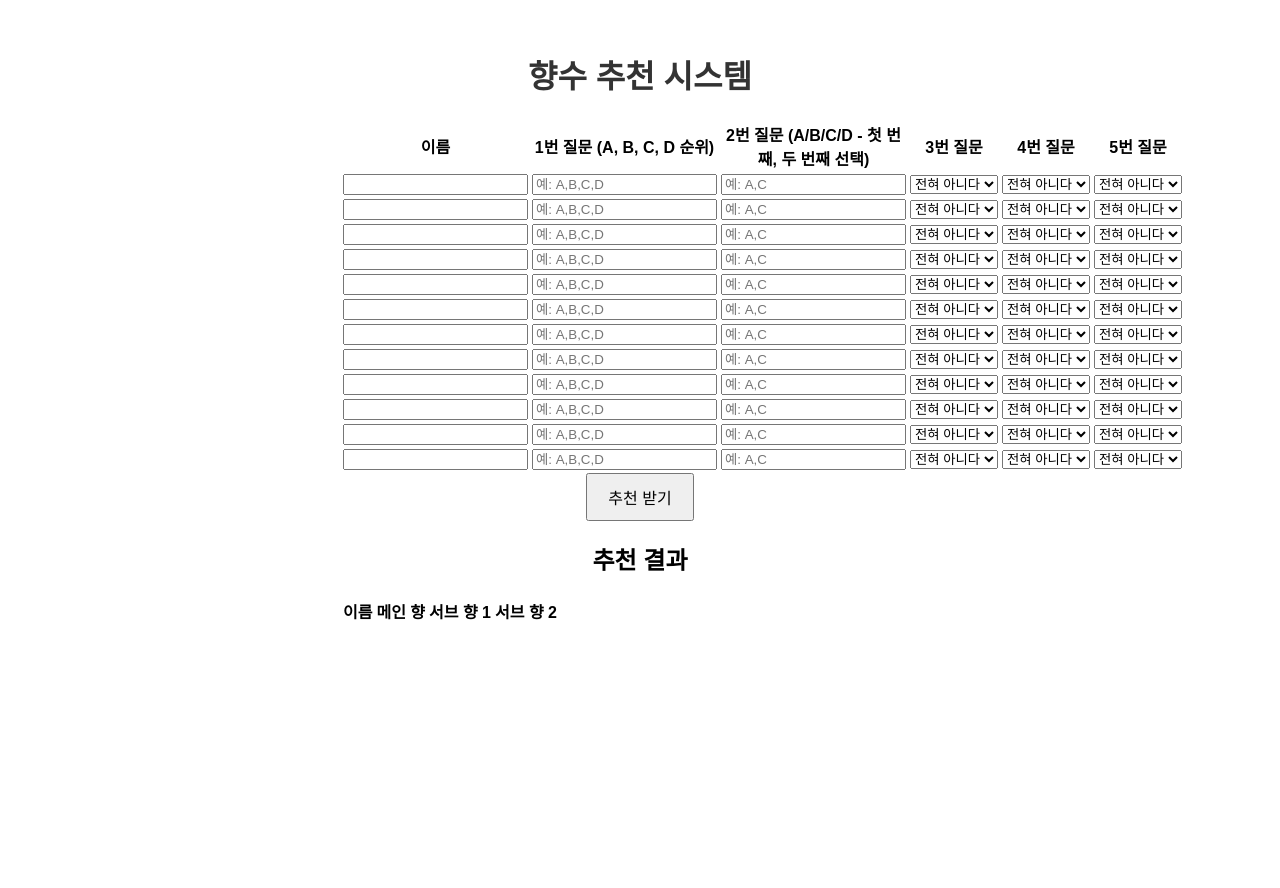
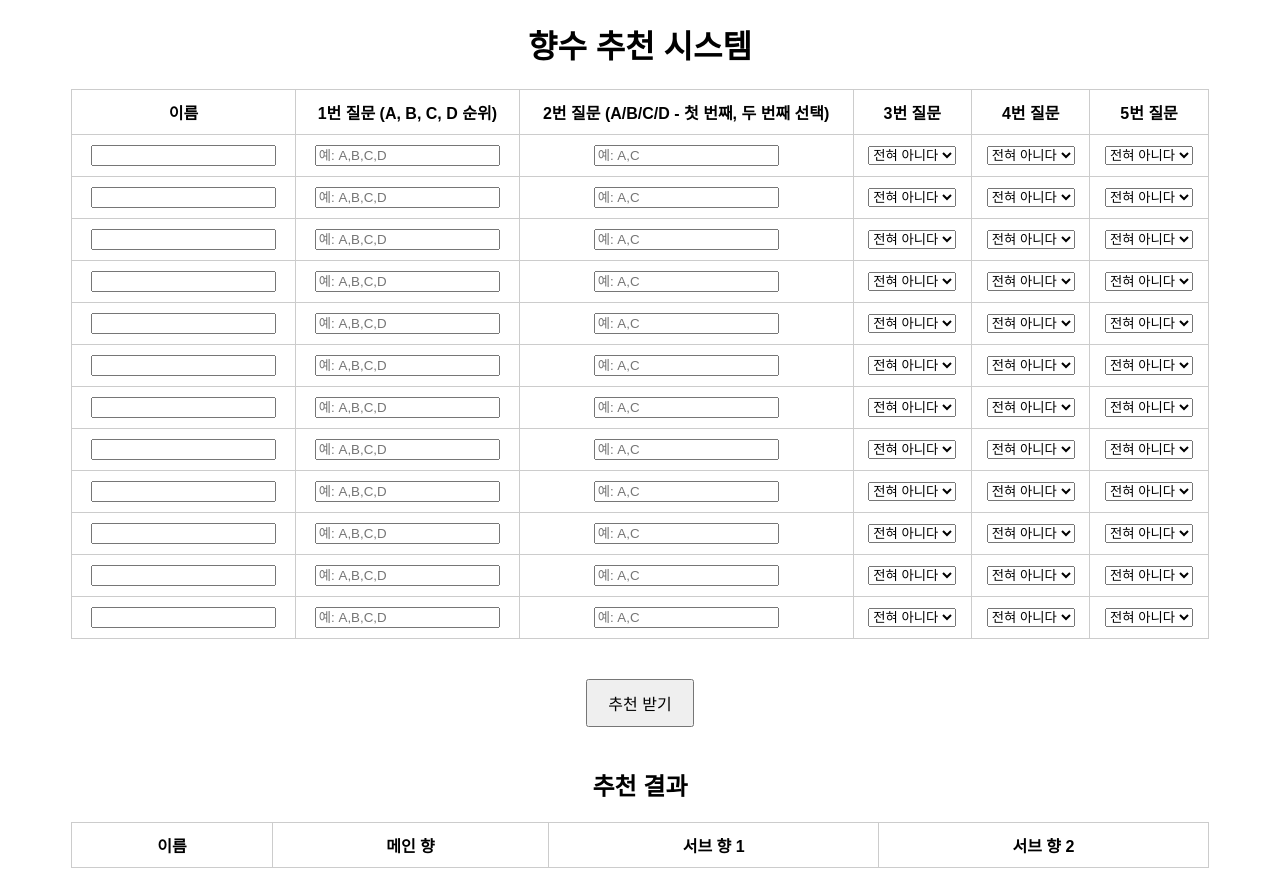
Before and after one commit to Rocket272/Rocket272, a plain HTML site: page index.html in a window 1280 px wide. Before the commit the page ends 800 px from the top, so only its background shows below. Drawn offline with Linux system fonts and the light colour scheme.

Commit message:
Update styles.css

```diff
--- a/styles.css
+++ b/styles.css
@@ -1,26 +1,23 @@
 body {
-    font-family: Arial, sans-serif;
-    max-width: 600px;
-    margin: 20px auto;
-    padding: 10px;
-    text-align: center;
+  font-family: Arial, sans-serif;
+  text-align: center;
 }
 
-h1 {
-    color: #333;
+table {
+  width: 90%;
+  margin: 20px auto;
+  border-collapse: collapse;
 }
 
-form div {
-    margin-bottom: 15px;
+th, td {
+  border: 1px solid #ccc;
+  padding: 10px;
+  text-align: center;
 }
 
 button {
-    padding: 10px 20px;
-    font-size: 16px;
-    cursor: pointer;
+  margin: 20px;
+  padding: 10px 20px;
+  font-size: 16px;
+  cursor: pointer;
 }
-
-#results {
-    margin-top: 20px;
-    font-size: 18px;
-}
```
